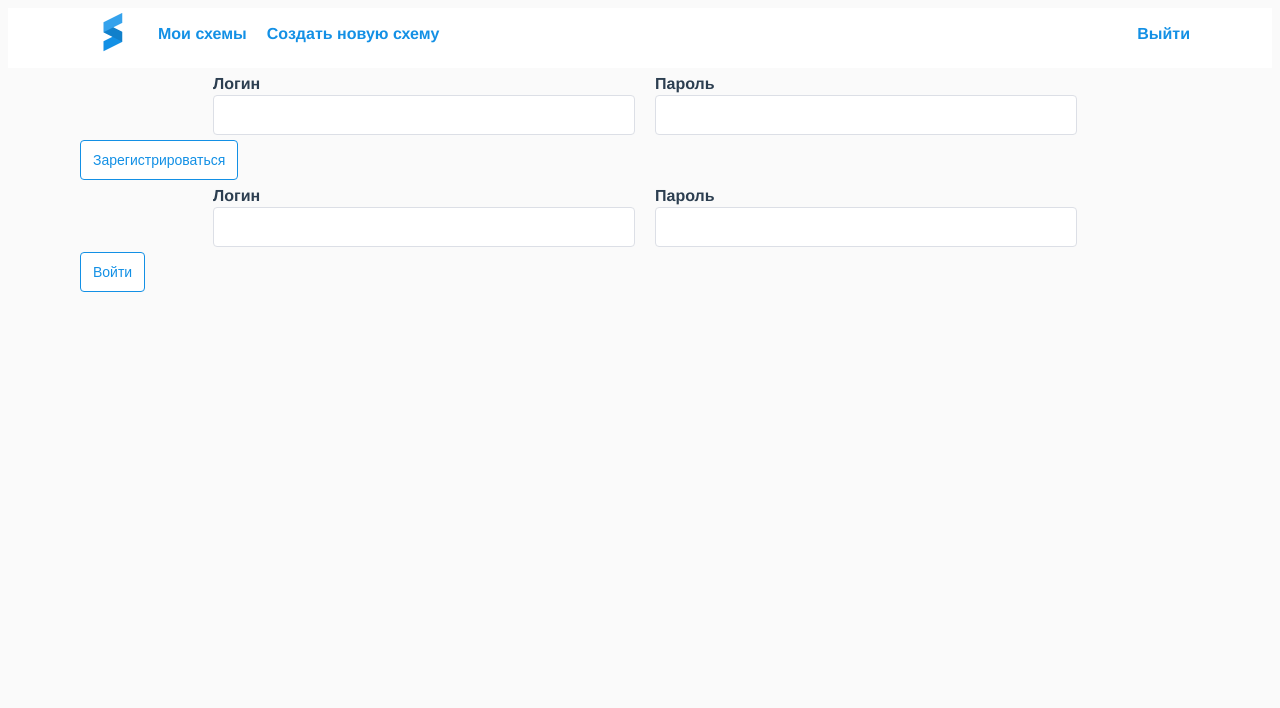
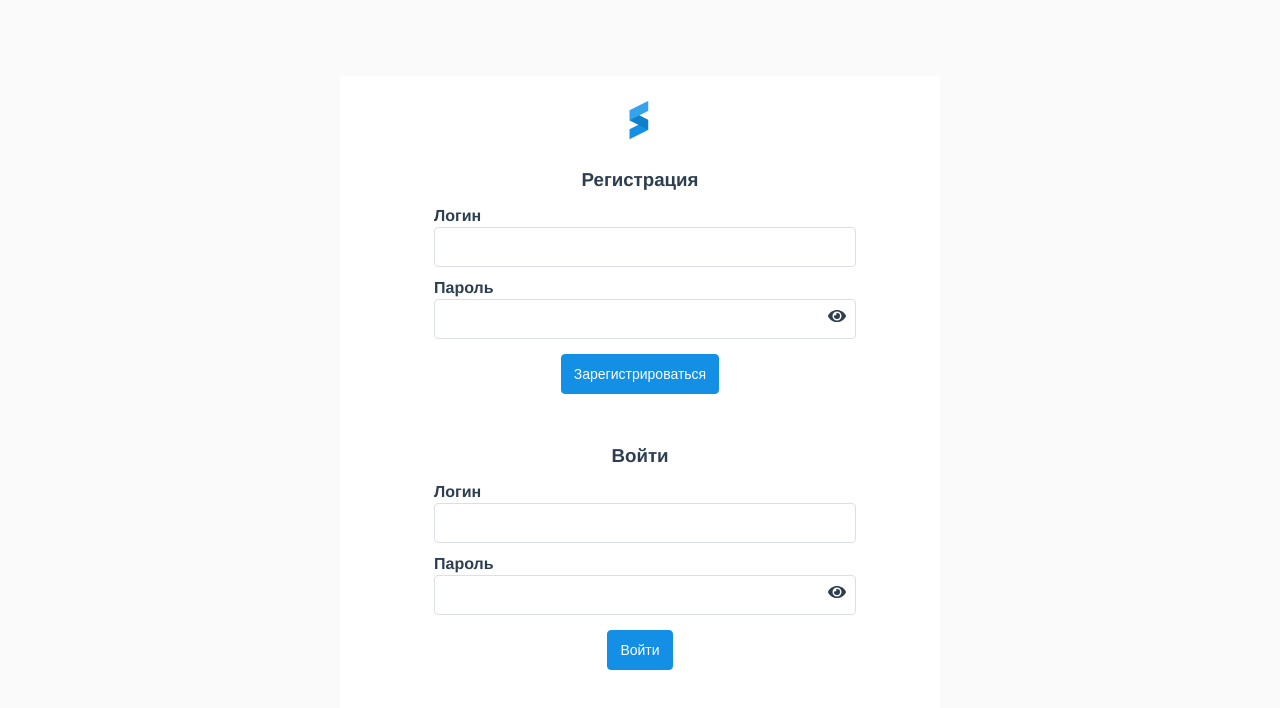
Before and after one commit to TianaFomicheva/ts-constructor, a Vue app: page / in a window 1280 px wide. Shown: the top 708 px of the page. Built offline with nearby package versions, Linux system fonts and the light colour scheme; what maska would draw is missing.

Commit message:
выход из авторизации, css страницы входа

```diff
--- a/src/App.vue
+++ b/src/App.vue
@@ -1,8 +1,8 @@
-<template>
+<template >
   <div id="nav">
-    <Header />
+    <Header @to-logout="toLogout" v-if="isLogged"/>
   </div>
-  <router-view/>
+  <router-view @to-login="toLogin" />
 </template>
 <script lang="ts">
 import { defineComponent } from 'vue';
@@ -13,6 +13,24 @@ export default defineComponent({
   name: 'Home',
   components: {
     Header,
+  },
+  data() {
+    return {
+      loginState: 0,
+    };
+  },
+  computed: {
+    isLogged() {
+      return localStorage.getItem('token') ? 1 : 0;
+    },
+  },
+  methods: {
+    toLogout() {
+      window.location.reload();
+    },
+    toLogin() {
+      window.location.reload();
+    },
   },
 });
 </script>
--- a/src/assets/form.scss
+++ b/src/assets/form.scss
@@ -58,6 +58,14 @@
     padding: 0 15px;
     position: relative;
     transition: border-color .2s cubic-bezier(.645,.045,.355,1);
+    &:active, &:focus{
+      border: 1px solid #1390E5;
+      background: #1391e51e;
+      &,&+svg{
+      color:  #1390E5;
+
+      }
+    }
   }
   label {
     display: block;
--- a/src/components/Header.vue
+++ b/src/components/Header.vue
@@ -15,7 +15,7 @@
       </div>
       <div class="header-links__right">
         <div class="header-link">
-        <router-link to="/logout">Выйти</router-link>
+        <a @click="toLogout">Выйти</a>
         </div>
       </div>
       </div>
@@ -25,9 +25,17 @@
 
 <script lang="ts">
 import { defineComponent } from 'vue';
+import { mapActions, mapGetters } from 'vuex';
 
 export default defineComponent({
   name: 'Header',
+  methods: {
+    ...mapActions(['logout']),
+    toLogout() {
+      this.logout();
+      window.location.reload();
+    },
+  },
 });
 </script>
 <style lang="scss" scoped>
--- a/src/components/Login.vue
+++ b/src/components/Login.vue
@@ -1,19 +1,32 @@
 <template>
   <div class="container">
+    <div class="login-layout__wrapper">
+    <div class="login-layout">
+      <img src="~@/assets/sibdev-logo.png" />
+      <h3>Регистрация</h3>
         <div class="form-field">
           <label for="">Логин<input v-model="register_username" type="text"/></label>
         </div>
          <div class="form-field">
-          <label for="">Пароль<input v-model="register_password" type="password"/></label>
+          <label for="">Пароль<input v-model="register_password"
+          :type="showRegisterPassword ? 'text' : 'password'"/>
+          <font-awesome-icon :icon="showRegisterPassword ? 'eye-slash' : 'eye'"
+          @click="toggleInputType('register')" /></label>
          </div>
-          <button class="form-button" @click="register">Зарегистрироваться</button>
+          <button class="button-primary" @click="register">Зарегистрироваться</button>
+          <h3>Войти</h3>
          <div class="form-field">
          <label for="">Логин<input v-model="auth_username" type="text"/></label>
          </div>
           <div class="form-field">
-          <label for="">Пароль<input v-model="auth_password" type="password"/></label>
+          <label for="">Пароль<input v-model="auth_password"
+          :type="showAuthPassword ? 'text' : 'password'"/>
+          <font-awesome-icon :icon="showAuthPassword ? 'eye-slash' : 'eye'"
+          @click="toggleInputType('auth')" /></label>
           </div>
-           <button class="form-button" @click="auth">Войти</button>
+           <button class="button-primary" @click="auth">Войти</button>
+    </div>
+    </div>
   </div>
 </template>
 
@@ -25,7 +38,7 @@ export default defineComponent({
   name: 'username',
   data() {
     return {
-      register_username: '', register_password: '', auth_username: '', auth_password: '',
+      register_username: '', register_password: '', auth_username: '', auth_password: '', showAuthPassword: false, showRegisterPassword: false,
     };
   },
   methods: {
@@ -35,11 +48,58 @@ export default defineComponent({
     },
     auth() {
       this.login({ username: this.auth_username, password: this.auth_password });
+      this.$emit('to-login');
+    },
+    toggleInputType(type: any) {
+      switch (type) {
+        case 'auth':
+          this.showAuthPassword = !this.showAuthPassword;
+          break;
+        case 'register':
+          this.showRegisterPassword = !this.showRegisterPassword;
+          break;
+        default:
+          break;
+      }
     },
   },
 });
 </script>
 
 <style lang="scss" scoped>
-
+.form{
+  &-field{
+    position: relative;
+  }
+}
+svg{
+  position: absolute;
+  right:10px;
+  top:50%;
+  cursor: pointer;
+}
+.login{
+  &-layout{
+    width:600px;
+    background: #fff;
+    &__wrapper{
+        display: flex;
+        justify-content: center;
+        align-items: center;
+        height: calc(100vh - 10px);
+      }
+    }
+}
+.button{
+  &-primary{
+    margin: 10px auto 60px auto;
+  }
+}
+img{
+  margin-top: 20px;
+}
+h3{
+  margin-top: 30px;
+  line-height: 0.2;
+}
 </style>
--- a/src/main.ts
+++ b/src/main.ts
@@ -1,13 +1,15 @@
 import { createApp } from 'vue';
 import { library } from '@fortawesome/fontawesome-svg-core';
-import { faTrash, faCheck, faTimes } from '@fortawesome/free-solid-svg-icons';
+import {
+  faTrash, faCheck, faTimes, faEye, faEyeSlash,
+} from '@fortawesome/free-solid-svg-icons';
 import { FontAwesomeIcon } from '@fortawesome/vue-fontawesome';
 import Maska from 'maska';
 import App from './App.vue';
 import router from './router';
 import store from './store';
 
-library.add(faTrash, faCheck, faTimes);
+library.add(faTrash, faCheck, faTimes, faEye, faEyeSlash);
 
 createApp(App).component('font-awesome-icon', FontAwesomeIcon).use(store).use(router)
   .use(Maska)
--- a/src/store/index.ts
+++ b/src/store/index.ts
@@ -98,10 +98,13 @@ export default createStore({
       try {
         console.log(commit);
         await axios.post(`${api}auth/login`, { username: payload.username, password: payload.password })
-          .then((response:any) => { localStorage.setItem('token', response.data.access_token); });
+          .then((response:any) => { localStorage.setItem('token', response.data.access_token); window.location.reload(); });
       } catch (error) {
         console.error(error);
       }
+    },
+    logout() {
+      localStorage.removeItem('token');
     },
   },
   modules: {
--- a/src/views/Home.vue
+++ b/src/views/Home.vue
@@ -1,7 +1,7 @@
 <template>
   <div>
-    <Login v-if="!isLogged"/>
-    <Schemes v-else/>
+    <Schemes   v-if="isLogged" />
+    <Login v-else @to-login="toLogin"/>
   </div>
 </template>
 
@@ -18,7 +18,12 @@ export default defineComponent({
     Login,
   },
   data() {
-    return { };
+    return { startState: 0 };
+  },
+  props: {
+    state: {
+      type: Number,
+    },
   },
   computed: {
     isLogged() {
```
